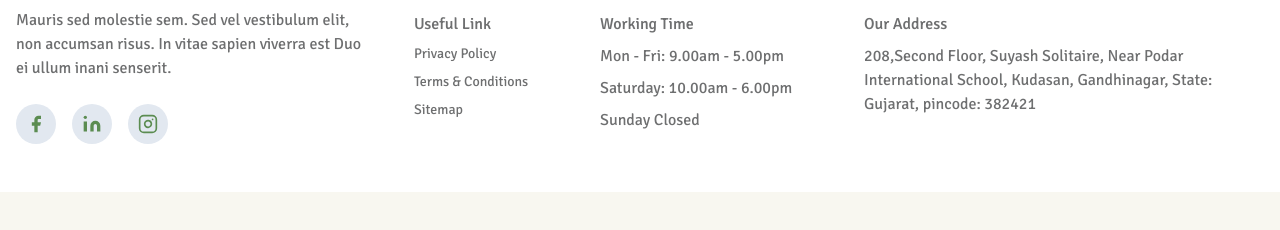
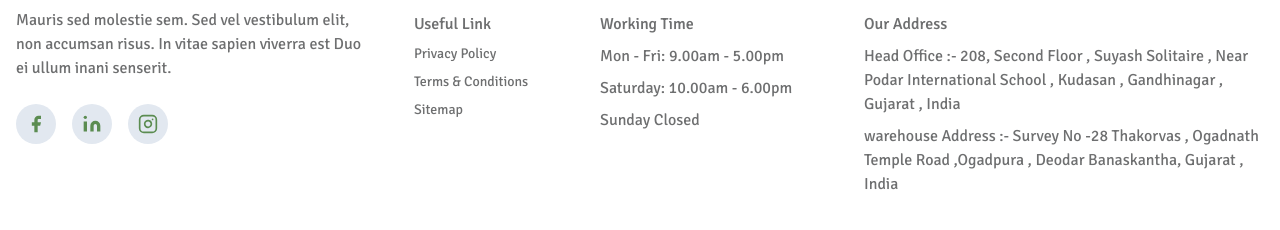
Before and after one commit to varunSalat/15_farming_react, a React (Vite) app: page /products in a window 1280 px wide. Shown: the part 1490-1720 px from the top of the page. Before the commit the page ends 1682 px from the top, so only its background shows below. Built offline with nearby package versions, Linux system fonts and the light colour scheme; no server answers.

Commit message:
added new certificate and updated address

```diff
--- a/src/components/general/Footer.jsx
+++ b/src/components/general/Footer.jsx
@@ -96,8 +96,13 @@ const Footer = () => {
               <h2 className="font-medium text-black-3">Our Address</h2>
               <div className="mt-2 flex flex-col gap-2 text-black-3">
                 <p>
-                  208,Second Floor, Suyash Solitaire, Near Podar International
-                  School, Kudasan, Gandhinagar, State: Gujarat, pincode: 382421
+                  Head Office :- 208, Second Floor , Suyash Solitaire , Near
+                  Podar International School , Kudasan , Gandhinagar , Gujarat ,
+                  India
+                </p>
+                <p>
+                  warehouse Address :- Survey No -28 Thakorvas , Ogadnath Temple
+                  Road ,Ogadpura , Deodar Banaskantha, Gujarat , India
                 </p>
               </div>
             </div>
--- a/src/components/general/Navbar.jsx
+++ b/src/components/general/Navbar.jsx
@@ -21,7 +21,7 @@ const Navbar = () => {
           <img className="w-[120px]" src="/logo.png" />
         </Link>
         <ul
-          className={`duration-[0.8s] fixed left-0 top-0 z-50 flex h-screen w-screen flex-col items-center justify-around gap-6 bg-secondary py-20 transition-six-all lg:static lg:h-fit lg:w-fit lg:translate-y-0 lg:flex-row lg:bg-transparent lg:py-0 ${isNavOpen ? "translate-y-0" : "-translate-y-full"}`}
+          className={`fixed left-0 top-0 z-50 flex h-screen w-screen flex-col items-center justify-around gap-6 bg-secondary py-20 transition-six-all duration-700 lg:static lg:h-fit lg:w-fit lg:translate-y-0 lg:flex-row lg:bg-transparent lg:py-0 ${isNavOpen ? "translate-y-0" : "-translate-y-full"}`}
         >
           {navLinks.map((link, i) => (
             <li key={i}>
--- a/src/pages/ContactUsPage.jsx
+++ b/src/pages/ContactUsPage.jsx
@@ -19,7 +19,7 @@ export const contactData = [
   {
     icon: <MapPin size={36} strokeWidth={1} />,
     name: "Our Location",
-    dis: "208,Second Floor, Suyash Solitaire, Near Podar International School, Kudasan, Gandhinagar, State: Gujarat,pincode: 382421",
+    dis: "Head Office :- 208, Second Floor , Suyash Solitaire , Near Podar International School , Kudasan , Gandhinagar , Gujarat , India",
   },
 ];
 
```
Also changed, not shown: public/images/cert/cert 9.jpg (added).
